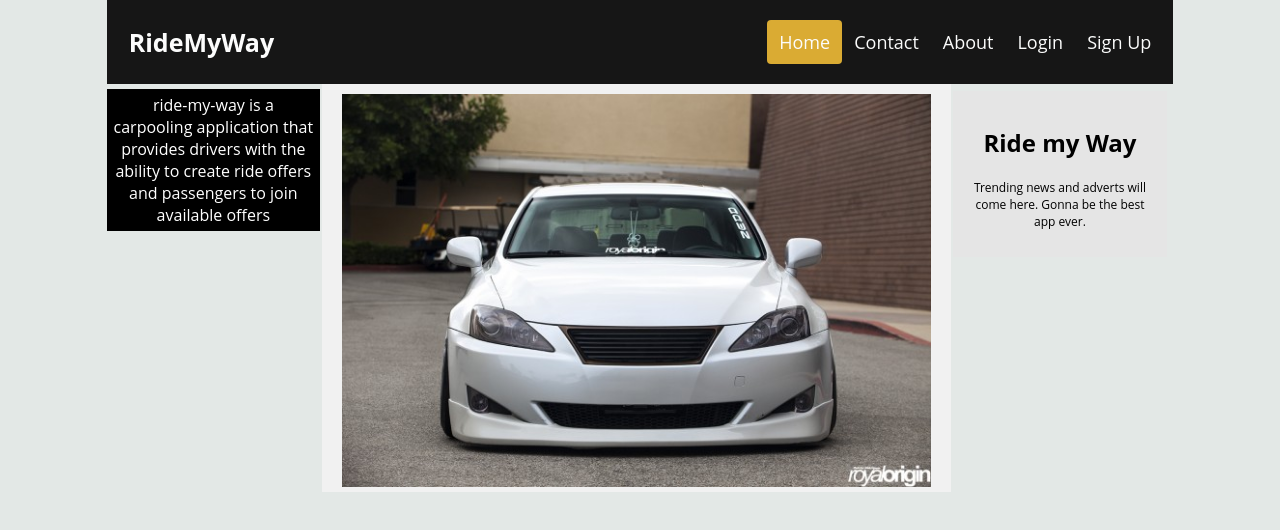
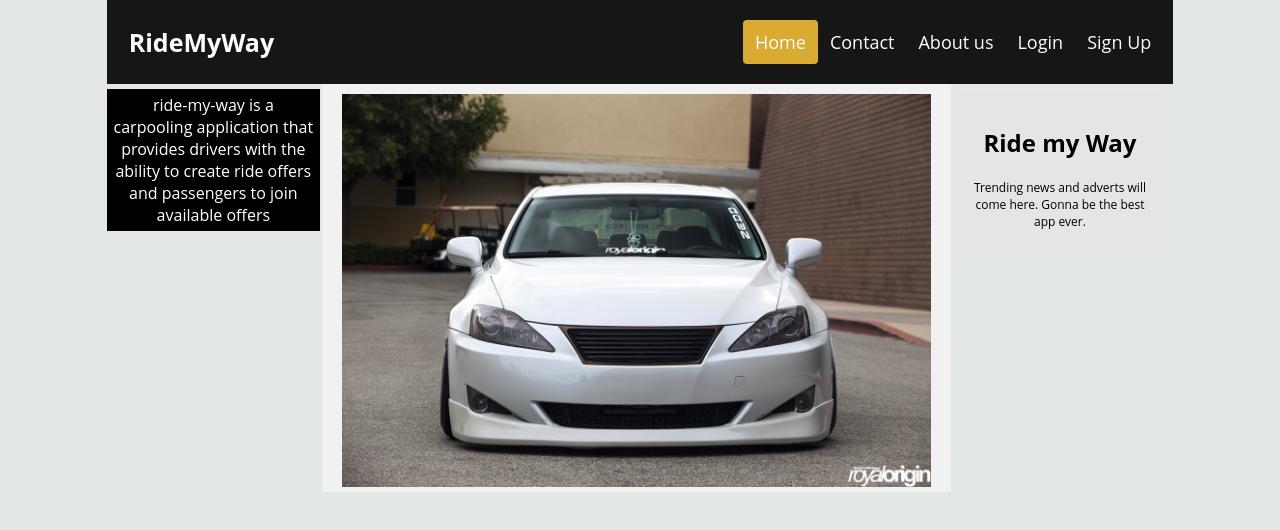
Before and after one commit to shadrack-2018/ride-my-way, a plain HTML site: page index.html in a window 1280 px wide. Drawn offline with Linux system fonts and the light colour scheme.

Commit message:
Update index.html

```diff
--- a/index.html
+++ b/index.html
@@ -12,7 +12,7 @@
     <a class="active" href="index.html">Home</a>
 
     <a href="#contact">Contact</a>
-    <a href="#about">About</a>
+    <a href="#about">About us</a>
       <a href="ui/login.html">Login</a>
       <a href="ui/signup.html"> Sign Up</a>
   </div>
```
